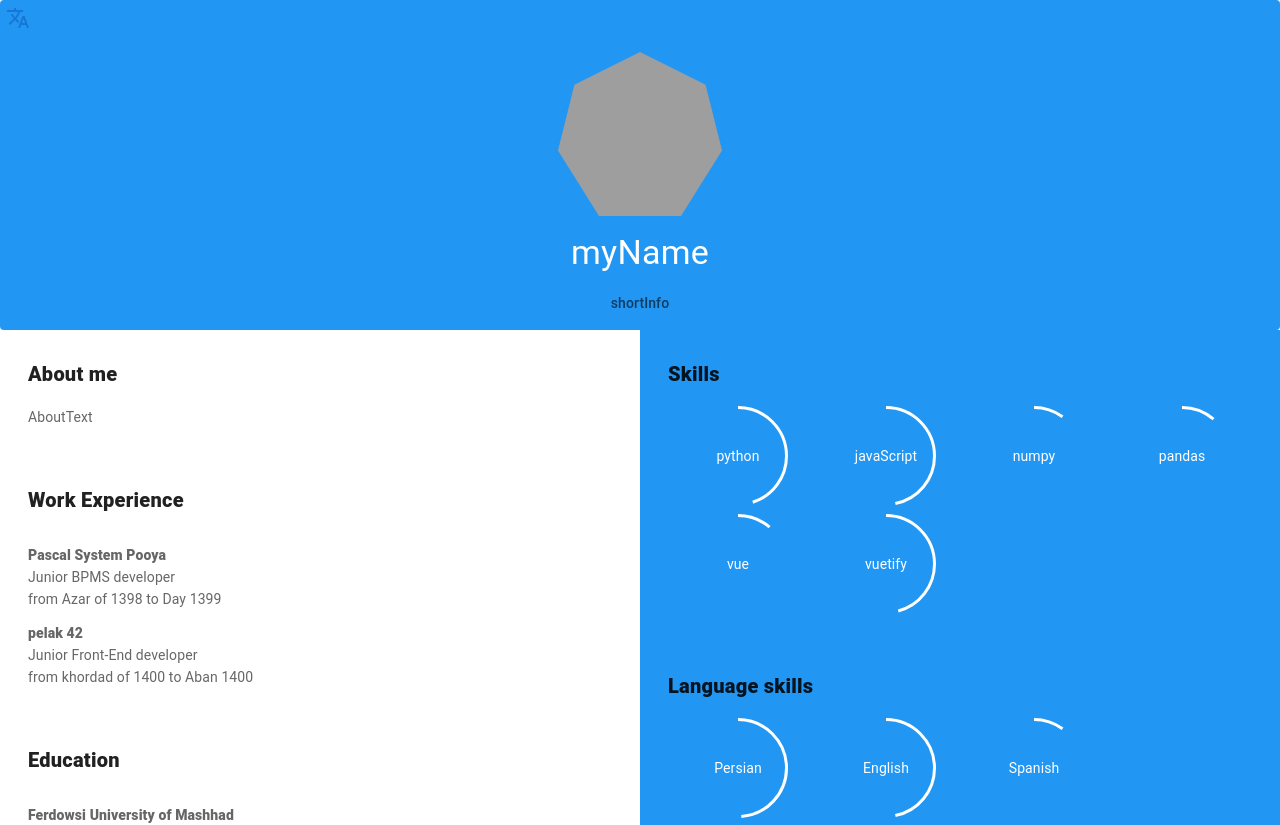
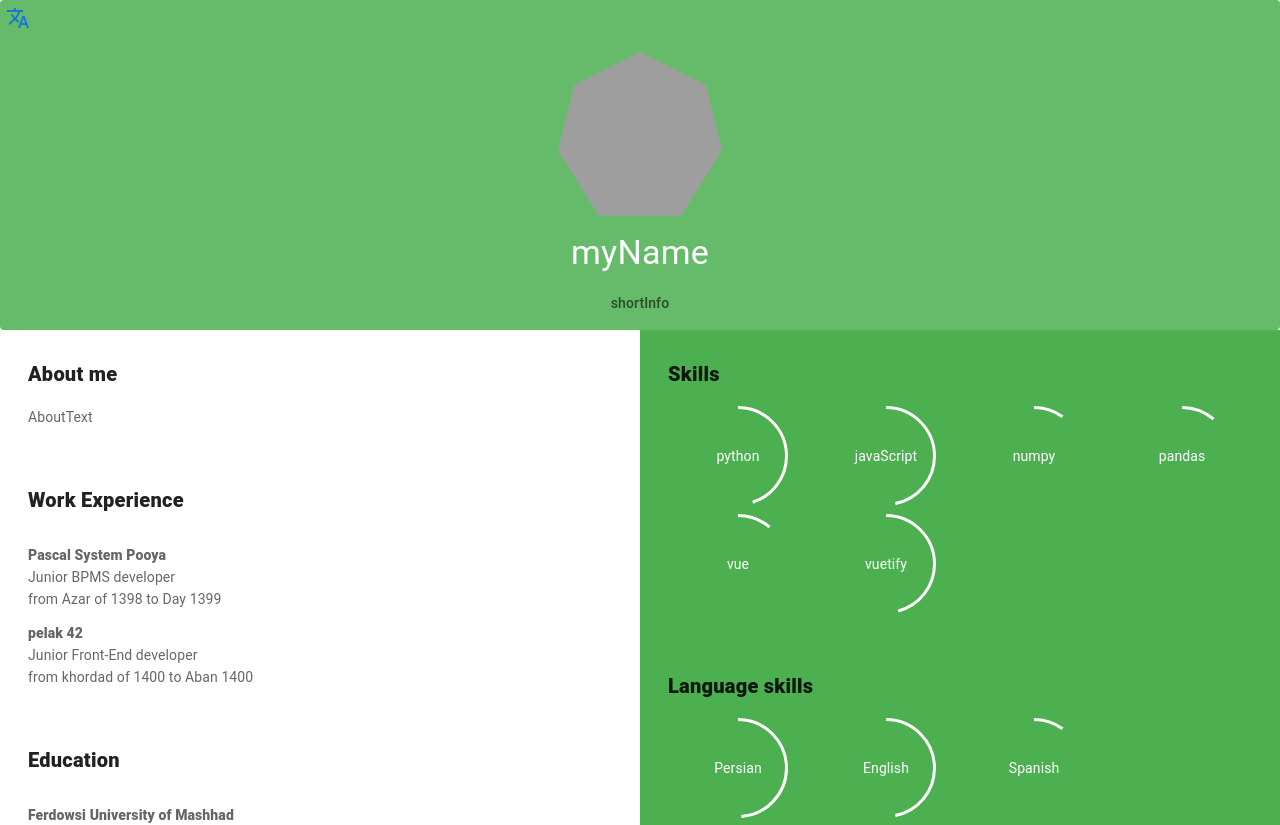
Before and after one commit to saman-taghavi/simple-resume-vue2, a Vue app: page / in a window 1280 px wide. Shown: the top 825 px of the page. Built offline with nearby package versions, Linux system fonts and the light colour scheme; grey boxes are pictures that could not be loaded.

Commit message:
Add some lighter color

```diff
--- a/src/components/firstResume.vue
+++ b/src/components/firstResume.vue
@@ -1,6 +1,6 @@
 <template>
   <div>
-    <v-card color="blue" flat>
+    <v-card color="lighten-1" :class="themeColor" flat>
       <v-btn @click="changeLang" icon color="primary">
         <v-icon>mdi-translate</v-icon>
       </v-btn>
@@ -80,7 +80,11 @@
             </v-col>
           </v-row>
         </v-col>
-        <v-col class="blue red--text text--lighten-1" cols="6">
+        <v-col
+          :color="themeColor"
+          class="green red--text text--lighten-1"
+          cols="6"
+        >
           <v-row>
             <v-col cols="12">
               <skills
@@ -130,6 +134,7 @@ export default {
   },
   data() {
     return {
+      themeColor: "green",
       about: {
         me: "About me",
         text: "AboutText",
```
